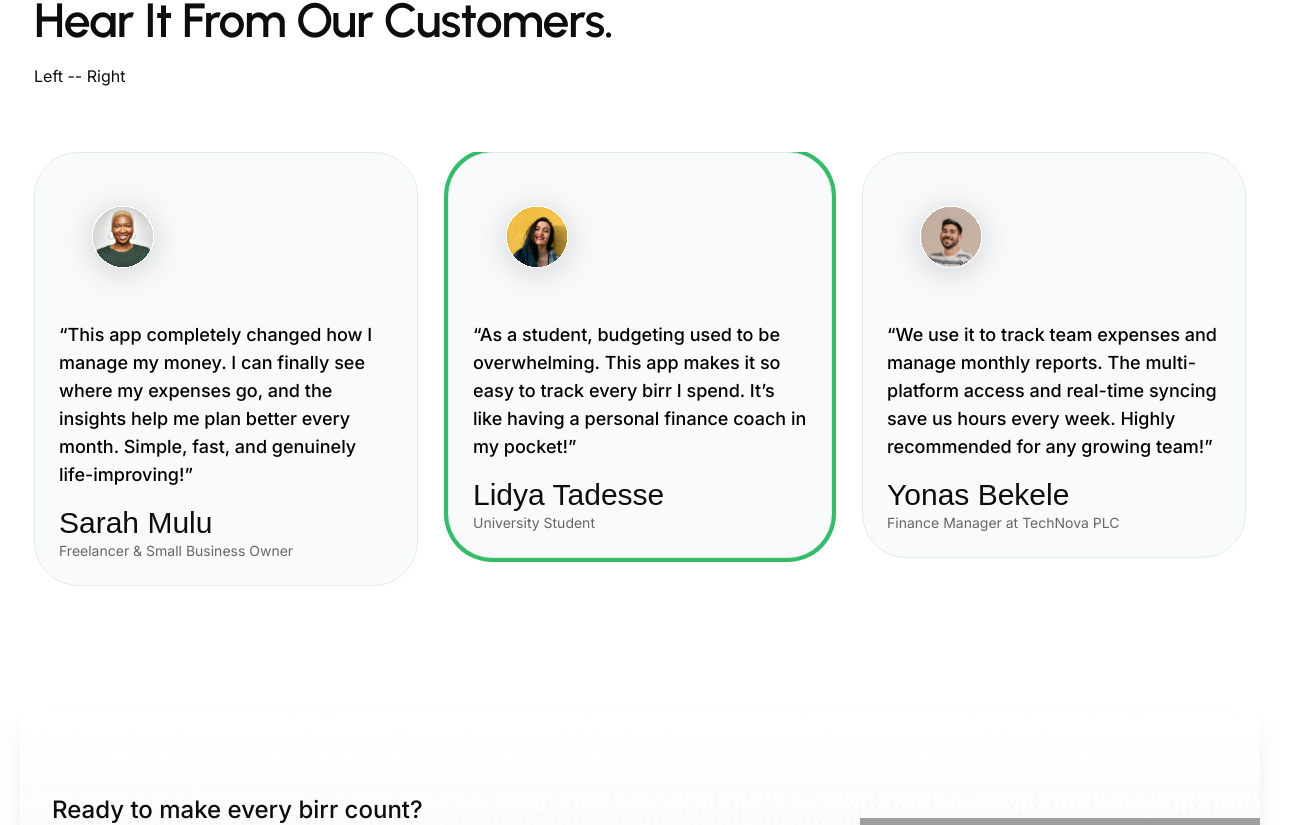
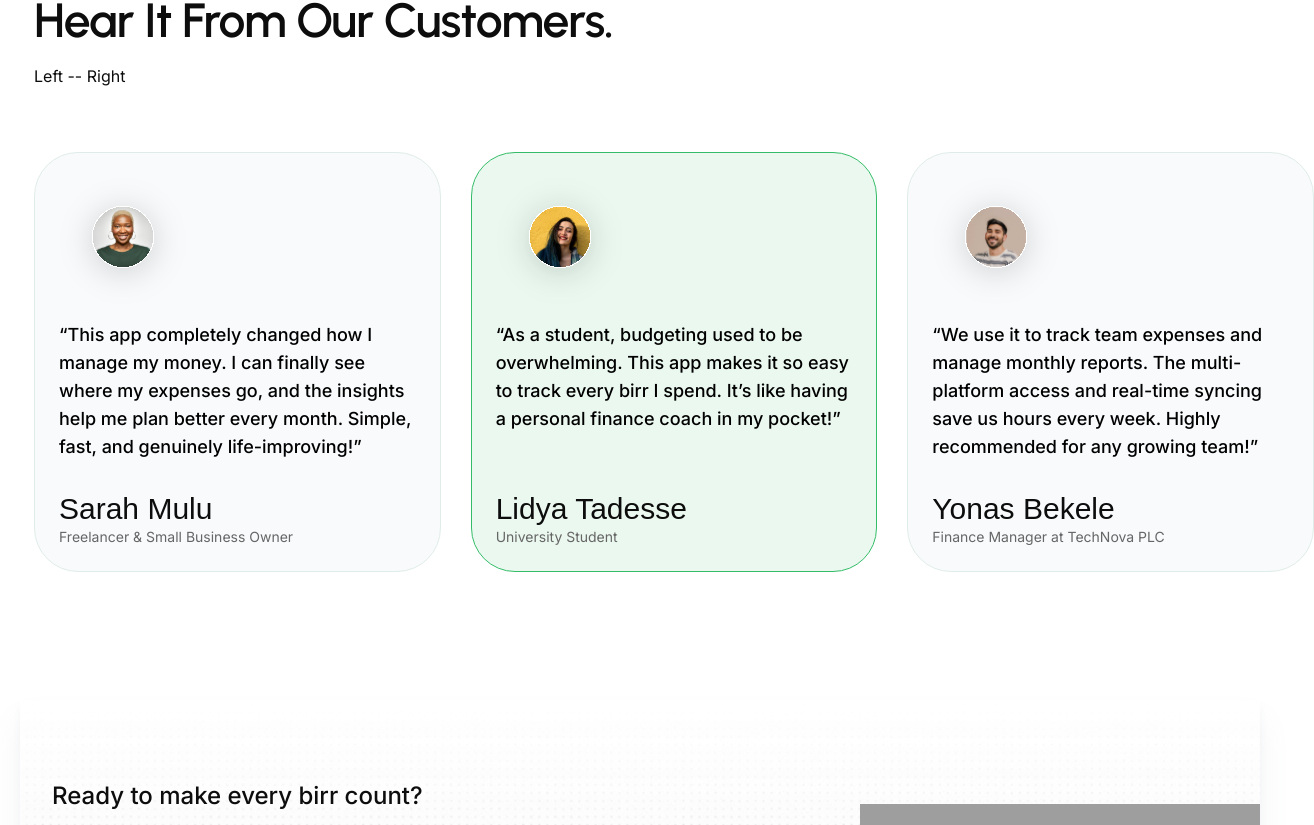
Before and after one commit to AbeloByte/Expense-Tracker-Landing-Page, a Next.js app: page / in a window 1280 px wide. Shown: the part 4361-5186 px from the top of the page, 1314 px wide, since content can reach past the window. Built offline with nearby package versions, Linux system fonts and the light colour scheme; grey boxes are pictures that could not be loaded; a web font is replaced by a local one.

Commit message:
Enhance testimonial section with additional entries and update styling for TestimonialCard component

```diff
--- a/components/sections/Testimonial.tsx
+++ b/components/sections/Testimonial.tsx
@@ -22,7 +22,71 @@ const testimonialData = [
       "“As a student, budgeting used to be overwhelming. This app makes it so easy to track every birr I spend. It’s like having a personal finance coach in my pocket!”",
     fullname: "Lidya Tadesse",
     position: "University Student",
-    furtherClass: "ring-4 ring-primary",
+    furtherClass: "border-primary bg-primary/10",
+  },
+  {
+    image: "/User Profile/user3Profile.svg",
+    description:
+      "“We use it to track team expenses and manage monthly reports. The multi-platform access and real-time syncing save us hours every week. Highly recommended for any growing team!”",
+    fullname: "Yonas Bekele",
+    position: "Finance Manager at TechNova PLC",
+    furtherClass: "",
+  },
+  {
+    image: "/User Profile/user4Profile.svg",
+    description:
+      "“Finally, an app that speaks my language! Clean interface, no clutter, and I always know where my money goes. It’s made budgeting feel empowering, not stressful.”",
+    fullname: "Buzayew Girma",
+    position: "Retired Teacher",
+    furtherClass: "",
+  },
+  {
+    image: "/User Profile/user3Profile.svg",
+    description:
+      "“We use it to track team expenses and manage monthly reports. The multi-platform access and real-time syncing save us hours every week. Highly recommended for any growing team!”",
+    fullname: "Yonas Bekele",
+    position: "Finance Manager at TechNova PLC",
+    furtherClass: "",
+  },
+  {
+    image: "/User Profile/user4Profile.svg",
+    description:
+      "“Finally, an app that speaks my language! Clean interface, no clutter, and I always know where my money goes. It’s made budgeting feel empowering, not stressful.”",
+    fullname: "Buzayew Girma",
+    position: "Retired Teacher",
+    furtherClass: "",
+  },
+  {
+    image: "/User Profile/user3Profile.svg",
+    description:
+      "“We use it to track team expenses and manage monthly reports. The multi-platform access and real-time syncing save us hours every week. Highly recommended for any growing team!”",
+    fullname: "Yonas Bekele",
+    position: "Finance Manager at TechNova PLC",
+    furtherClass: "",
+  },
+  {
+    image: "/User Profile/user4Profile.svg",
+    description:
+      "“Finally, an app that speaks my language! Clean interface, no clutter, and I always know where my money goes. It’s made budgeting feel empowering, not stressful.”",
+    fullname: "Buzayew Girma",
+    position: "Retired Teacher",
+    furtherClass: "",
+  },
+  {
+    image: "/User Profile/user3Profile.svg",
+    description:
+      "“We use it to track team expenses and manage monthly reports. The multi-platform access and real-time syncing save us hours every week. Highly recommended for any growing team!”",
+    fullname: "Yonas Bekele",
+    position: "Finance Manager at TechNova PLC",
+    furtherClass: "",
+  },
+  {
+    image: "/User Profile/user4Profile.svg",
+    description:
+      "“Finally, an app that speaks my language! Clean interface, no clutter, and I always know where my money goes. It’s made budgeting feel empowering, not stressful.”",
+    fullname: "Buzayew Girma",
+    position: "Retired Teacher",
+    furtherClass: "",
   },
   {
     image: "/User Profile/user3Profile.svg",
@@ -65,7 +129,8 @@ const Testimonial = ({}) => {
             </div>
           </div>
         </div>
-        <div className="w-full min-w-[400px]">
+        <div className=" ">
+          <div className=" w-screen">
             <Swiper
               modules={[Pagination, Navigation]}
               spaceBetween={30}
@@ -77,7 +142,7 @@ const Testimonial = ({}) => {
               className="mySwiper"
             >
               {testimonialData.map((t, index) => (
-              <SwiperSlide key={index} className="h-full flex">
+                <SwiperSlide key={index} className="h-full flex w-[380px]">
                   <TestimonialCard
                     image={t.image}
                     description={t.description}
@@ -91,6 +156,7 @@ const Testimonial = ({}) => {
           </div>
         </div>
       </div>
+    </div>
   );
 };
 
--- a/components/ui/TestimonialCard.tsx
+++ b/components/ui/TestimonialCard.tsx
@@ -15,7 +15,7 @@ const TestimonialCard = ({
 }: TestimonialCardProps) => {
   return (
     <div
-      className={`sm:px-6 rounded-[44px] border bg-[#F8FAFC] border-[#DFECE7] py-6 h-full flex flex-col justify-between ${furtherClass}`}
+      className={`sm:px-6  rounded-[44px] border bg-[#F8FAFC] border-[#DFECE7] py-6 md:h-[420px] flex flex-col justify-between ${furtherClass}`}
     >
       <div className="flex flex-col gap-4">
         <Avatar className="w-32 h-32">
```
Lines whose indentation alone changed are shown as unchanged.
